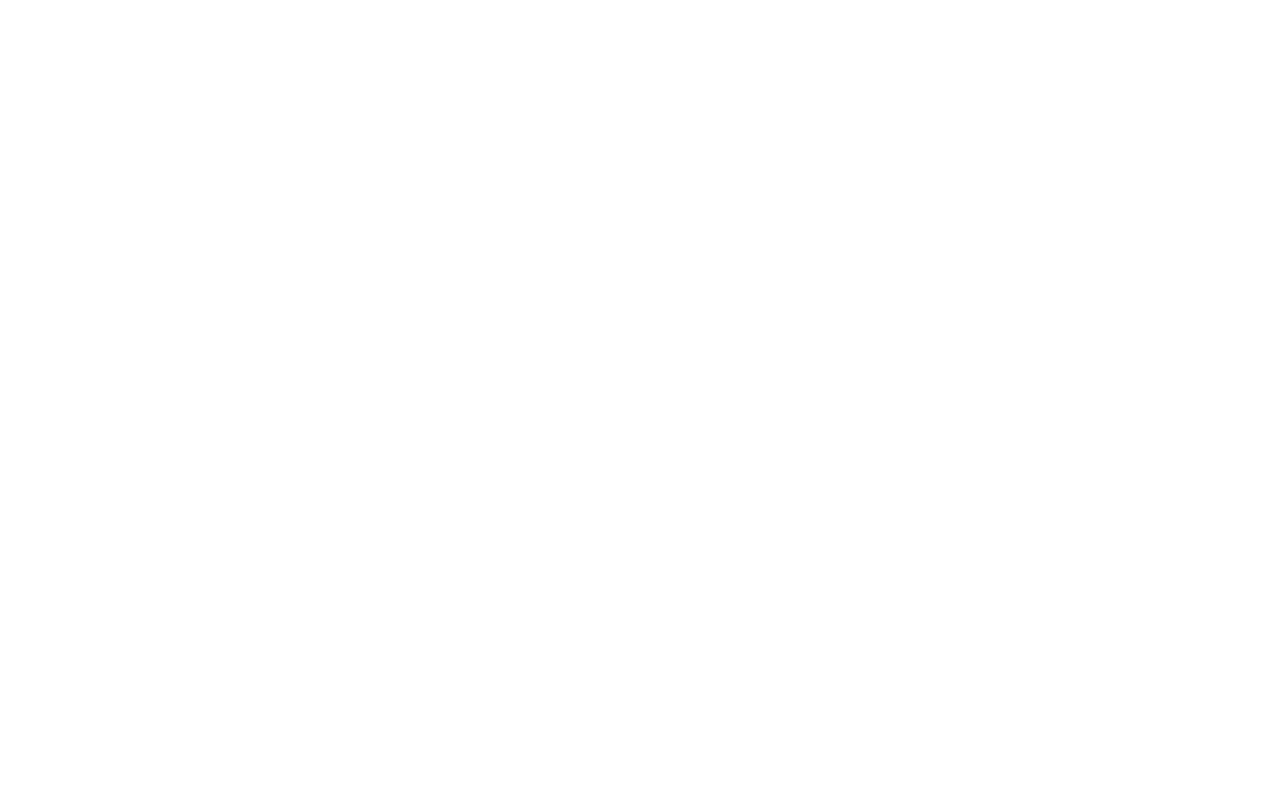
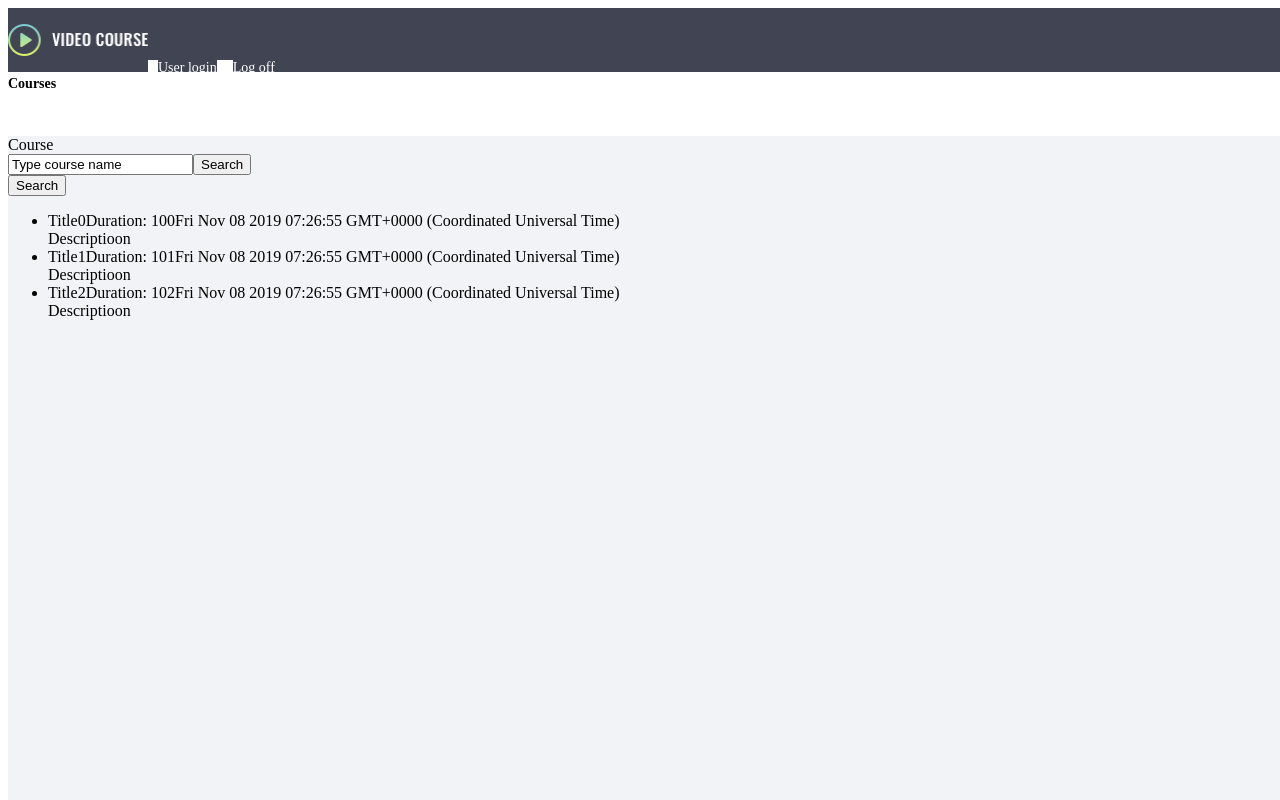
Before and after one commit to dKab/VideoPortal-angular-training, an Angular app in the folder VideoPortal/: page / in a window 1280 px wide. Shown: the top 800 px of the page. Built offline with nearby package versions, Linux system fonts and the light colour scheme.

Commit message:
some code

```diff
--- a/VideoPortal/src/app/core/vp-cource/vp-cource.component.html
+++ b/VideoPortal/src/app/core/vp-cource/vp-cource.component.html
@@ -1,7 +1,7 @@
 <div>
     <div>
-        <span>{{coursesList.Title}}</span><span>Duration: {{coursesList.Duration}}</span><span>{{coursesList.CreateDate}}</span><br>
-        <span>{{coursesList.Description}}</span>
+        <span>{{course.Title}}</span><span>Duration: {{course.Duration}}</span><span>{{course.CreateDate}}</span><br>
+        <span>{{course.Description}}</span>
     </div>
     <div>
 
--- a/VideoPortal/src/app/core/vp-list-cources/vp-list-cources.component.html
+++ b/VideoPortal/src/app/core/vp-list-cources/vp-list-cources.component.html
@@ -6,8 +6,8 @@
 </div>
 <div>
         <ul>
-                <li *ngFor="let cource of {{coursesList}}">
-                  <app-vp-cource [cource]={{cource}}></app-vp-cource>
+                <li *ngFor="let course of coursesList">
+                  <app-vp-cource [course]="course"></app-vp-cource>
                 </li>
         </ul>
 </div>
```
Also changed, not shown: 1 other file (tests, documents, lock files or other folders).
